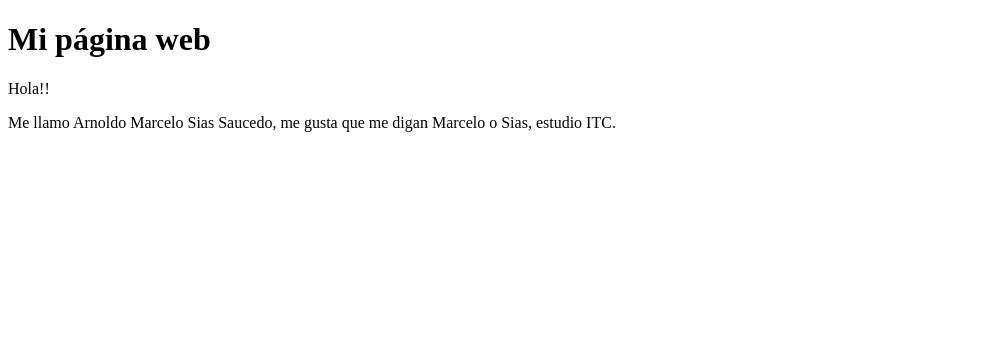
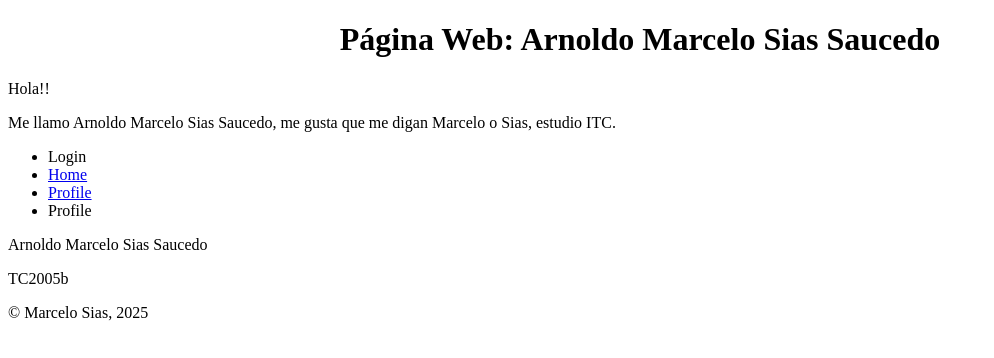
Before and after one commit to MarceloSias05/web, a website: page public/index.html in a window 1280 px wide. Shown: the whole page, without its empty margins (0-994 px from the left). Drawn offline with Linux system fonts and the light colour scheme.

Commit message:
nav added

```diff
--- a/public/index.html
+++ b/public/index.html
@@ -6,8 +6,28 @@
     <title>TC2005b</title>
 </head>
 <body>
-    <h1>Mi página web</h1>
-    <p> Hola!!</p>
-    <p>Me llamo Arnoldo Marcelo Sias Saucedo, me gusta que me digan Marcelo o Sias, estudio ITC.</p>
+    <header>
+            <center><h1>Página Web: Arnoldo Marcelo Sias Saucedo</h1></center>
+                <p> Hola!!</p>
+                <p>Me llamo Arnoldo Marcelo Sias Saucedo, me gusta que me digan Marcelo o Sias, estudio ITC.</p>
+    </header>
+
+    <nav>
+        <ul>
+            <li>Login</li>
+            <li><a href="./pages/home.html">Home</a></li>
+            <li><a href="./pages/profile.html">Profile</a></li>
+            <li>Profile</li>
+        </ul>
+    </nav>
+
+    <footer>
+        <p>Arnoldo Marcelo Sias Saucedo</p>
+        <p>TC2005b</p>
+        <p>© Marcelo Sias, 2025</p>
+    </footer>
+
 </body>
+
+
 </html>
```
Also changed, not shown: public/pages/home.html (added, +19 -0 lines), public/pages/profile.html (added), 1 other file.
